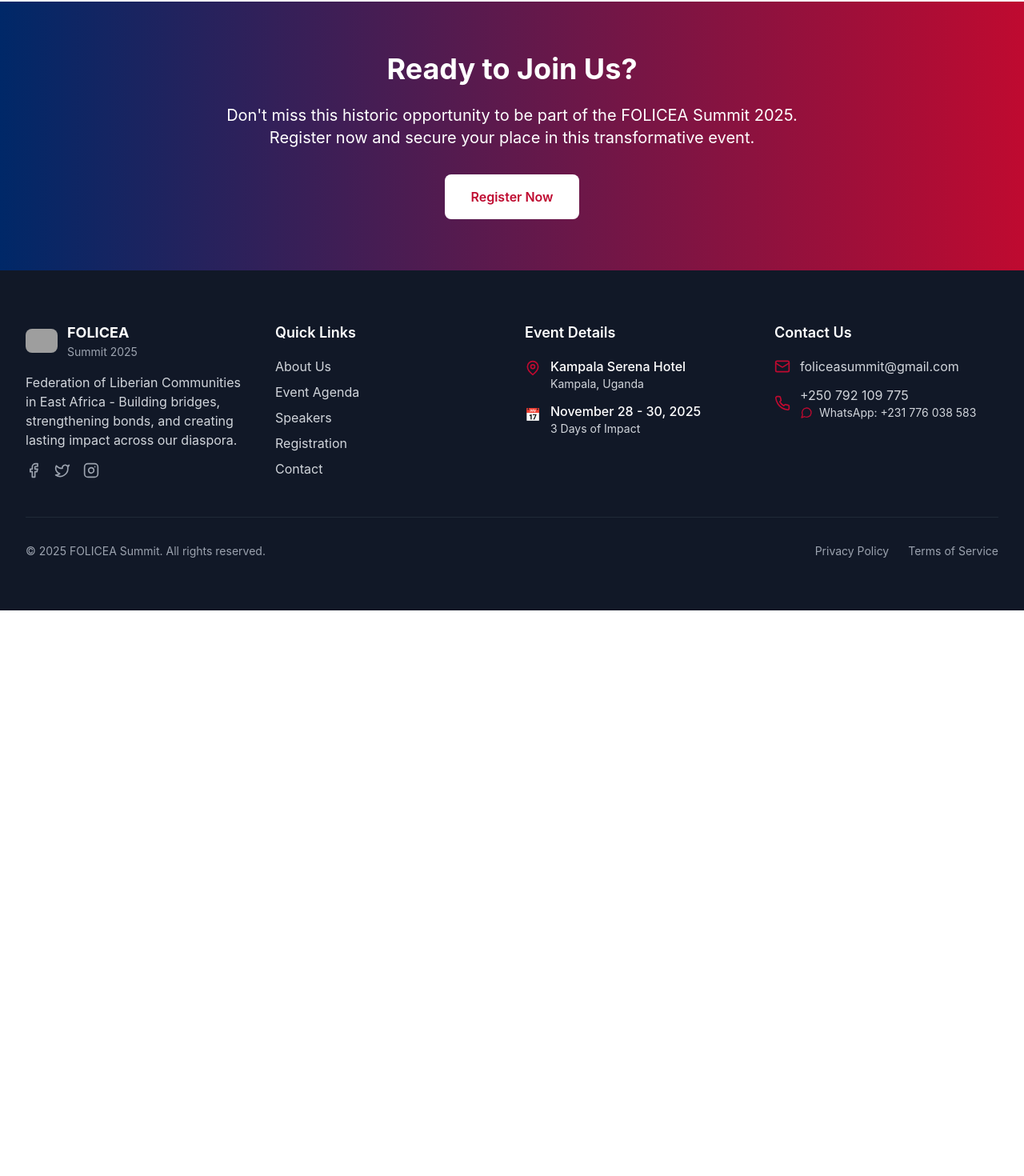
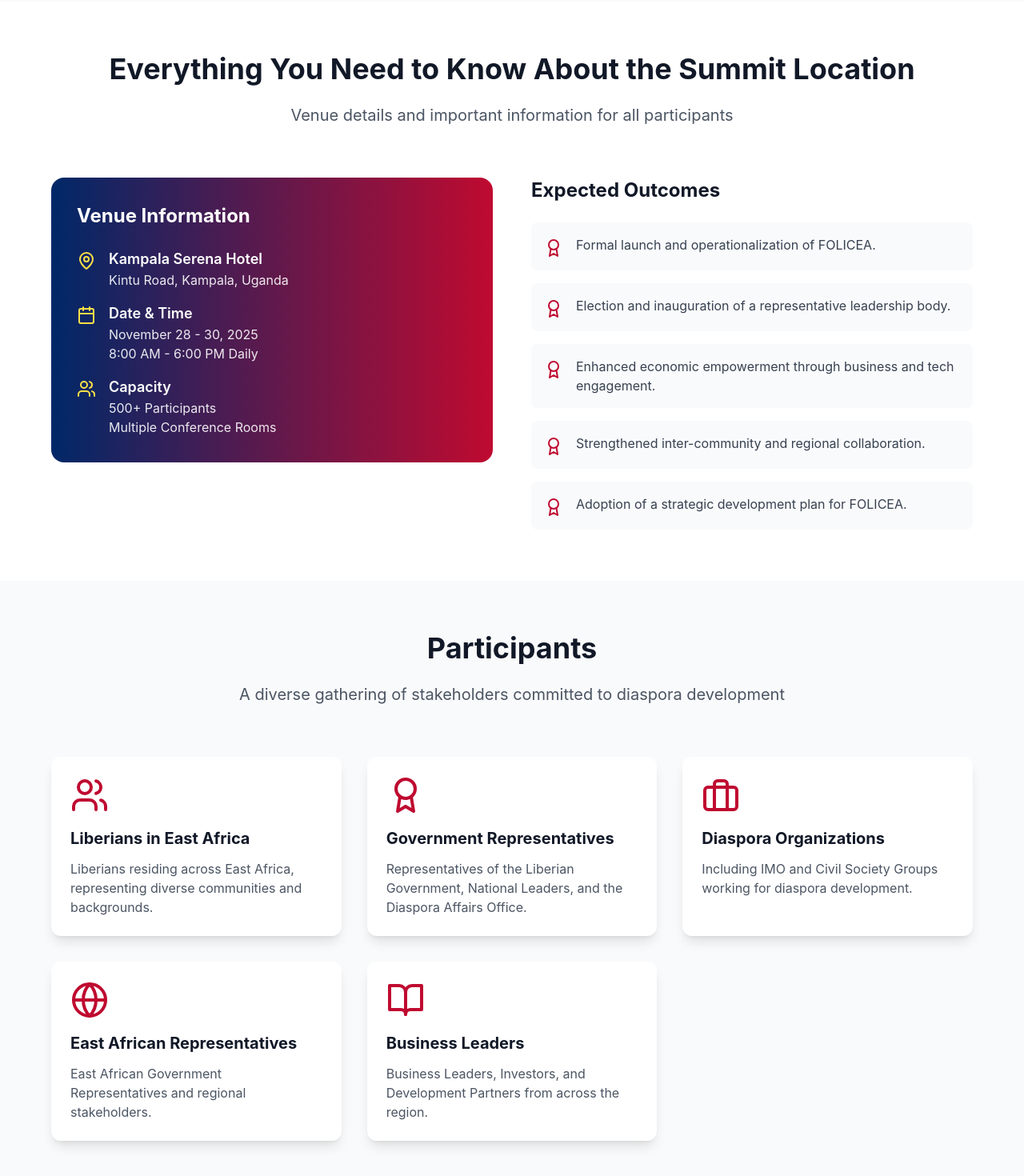
Before and after one commit to foliceasummit/folicea-summit-2025, a Next.js app: page /agenda in a window 1280 px wide. Shown: the part 7640-9110 px from the top of the page at 80% size. Before the commit the page ends 8403 px from the top, so only its background shows below. Built offline with nearby package versions, Linux system fonts and the light colour scheme; grey boxes are pictures that could not be loaded.

Commit message:
Add venue information section with expected outcomes and participants to agenda page

```diff
--- a/pages/agenda.tsx
+++ b/pages/agenda.tsx
@@ -1,7 +1,7 @@
 'use client';
 
 import { motion } from 'framer-motion';
-import { Calendar, Clock, Users, MapPin, BookOpen, Briefcase, Award, Coffee, Utensils } from 'lucide-react';
+import { Calendar, Clock, Users, MapPin, BookOpen, Briefcase, Award, Coffee, Utensils, Globe } from 'lucide-react';
 
 const AgendaPage = () => {
   const agenda = [
@@ -394,6 +394,189 @@
         </div>
       </section>
 
+      {/* Venue Information */}
+      <section className="section-padding bg-white">
+        <div className="container-custom">
+          <motion.div
+            initial={{ opacity: 0, y: 20 }}
+            whileInView={{ opacity: 1, y: 0 }}
+            transition={{ duration: 0.8 }}
+            viewport={{ once: true }}
+            className="text-center mb-16"
+          >
+            <h2 className="text-3xl md:text-4xl font-bold text-gray-900 mb-6">
+              Everything You Need to Know About the Summit Location
+            </h2>
+            <p className="text-xl text-gray-600 max-w-3xl mx-auto">
+              Venue details and important information for all participants
+            </p>
+          </motion.div>
+
+          <div className="grid grid-cols-1 lg:grid-cols-2 gap-12">
+            {/* Venue Details */}
+            <motion.div
+              initial={{ opacity: 0, x: -20 }}
+              whileInView={{ opacity: 1, x: 0 }}
+              transition={{ duration: 0.8 }}
+              viewport={{ once: true }}
+            >
+              <div className="bg-gradient-to-r from-liberian-blue to-liberian-red text-white rounded-2xl p-8">
+                <h3 className="text-2xl font-bold mb-6">Venue Information</h3>
+                <div className="space-y-4">
+                  <div className="flex items-start space-x-4">
+                    <MapPin className="w-6 h-6 text-yellow-300 mt-1 flex-shrink-0" />
+                    <div>
+                      <h4 className="font-semibold text-lg">Kampala Serena Hotel</h4>
+                      <p className="text-white/90">Kintu Road, Kampala, Uganda</p>
+                    </div>
+                  </div>
+                  <div className="flex items-start space-x-4">
+                    <Calendar className="w-6 h-6 text-yellow-300 mt-1 flex-shrink-0" />
+                    <div>
+                      <h4 className="font-semibold text-lg">Date & Time</h4>
+                      <p className="text-white/90">November 28 - 30, 2025</p>
+                      <p className="text-white/90">8:00 AM - 6:00 PM Daily</p>
+                    </div>
+                  </div>
+                  <div className="flex items-start space-x-4">
+                    <Users className="w-6 h-6 text-yellow-300 mt-1 flex-shrink-0" />
+                    <div>
+                      <h4 className="font-semibold text-lg">Capacity</h4>
+                      <p className="text-white/90">500+ Participants</p>
+                      <p className="text-white/90">Multiple Conference Rooms</p>
+                    </div>
+                  </div>
+                </div>
+              </div>
+            </motion.div>
+
+            {/* Expected Outcomes */}
+            <motion.div
+              initial={{ opacity: 0, x: 20 }}
+              whileInView={{ opacity: 1, x: 0 }}
+              transition={{ duration: 0.8 }}
+              viewport={{ once: true }}
+            >
+              <h3 className="text-2xl font-bold text-gray-900 mb-6">Expected Outcomes</h3>
+              <div className="space-y-4">
+                <div className="flex items-start space-x-4 p-4 bg-gray-50 rounded-lg">
+                  <Award className="w-6 h-6 text-liberian-red mt-1 flex-shrink-0" />
+                  <p className="text-gray-700">Formal launch and operationalization of FOLICEA.</p>
+                </div>
+                <div className="flex items-start space-x-4 p-4 bg-gray-50 rounded-lg">
+                  <Award className="w-6 h-6 text-liberian-red mt-1 flex-shrink-0" />
+                  <p className="text-gray-700">Election and inauguration of a representative leadership body.</p>
+                </div>
+                <div className="flex items-start space-x-4 p-4 bg-gray-50 rounded-lg">
+                  <Award className="w-6 h-6 text-liberian-red mt-1 flex-shrink-0" />
+                  <p className="text-gray-700">Enhanced economic empowerment through business and tech engagement.</p>
+                </div>
+                <div className="flex items-start space-x-4 p-4 bg-gray-50 rounded-lg">
+                  <Award className="w-6 h-6 text-liberian-red mt-1 flex-shrink-0" />
+                  <p className="text-gray-700">Strengthened inter-community and regional collaboration.</p>
+                </div>
+                <div className="flex items-start space-x-4 p-4 bg-gray-50 rounded-lg">
+                  <Award className="w-6 h-6 text-liberian-red mt-1 flex-shrink-0" />
+                  <p className="text-gray-700">Adoption of a strategic development plan for FOLICEA.</p>
+                </div>
+              </div>
+            </motion.div>
+          </div>
+        </div>
+      </section>
+
+      {/* Participants Section */}
+      <section className="section-padding bg-gray-50">
+        <div className="container-custom">
+          <motion.div
+            initial={{ opacity: 0, y: 20 }}
+            whileInView={{ opacity: 1, y: 0 }}
+            transition={{ duration: 0.8 }}
+            viewport={{ once: true }}
+            className="text-center mb-16"
+          >
+            <h2 className="text-3xl md:text-4xl font-bold text-gray-900 mb-6">
+              Participants
+            </h2>
+            <p className="text-xl text-gray-600 max-w-3xl mx-auto">
+              A diverse gathering of stakeholders committed to diaspora development
+            </p>
+          </motion.div>
+
+          <div className="grid grid-cols-1 md:grid-cols-2 lg:grid-cols-3 gap-8">
+            <motion.div
+              initial={{ opacity: 0, y: 20 }}
+              whileInView={{ opacity: 1, y: 0 }}
+              transition={{ duration: 0.6, delay: 0.1 }}
+              viewport={{ once: true }}
+              className="bg-white rounded-xl p-6 shadow-lg hover:shadow-xl transition-shadow duration-300"
+            >
+              <div className="text-liberian-red mb-4">
+                <Users className="w-12 h-12" />
+              </div>
+              <h3 className="text-xl font-bold text-gray-900 mb-3">Liberians in East Africa</h3>
+              <p className="text-gray-600">Liberians residing across East Africa, representing diverse communities and backgrounds.</p>
+            </motion.div>
+
+            <motion.div
+              initial={{ opacity: 0, y: 20 }}
+              whileInView={{ opacity: 1, y: 0 }}
+              transition={{ duration: 0.6, delay: 0.2 }}
+              viewport={{ once: true }}
+              className="bg-white rounded-xl p-6 shadow-lg hover:shadow-xl transition-shadow duration-300"
+            >
+              <div className="text-liberian-red mb-4">
+                <Award className="w-12 h-12" />
+              </div>
+              <h3 className="text-xl font-bold text-gray-900 mb-3">Government Representatives</h3>
+              <p className="text-gray-600">Representatives of the Liberian Government, National Leaders, and the Diaspora Affairs Office.</p>
+            </motion.div>
+
+            <motion.div
+              initial={{ opacity: 0, y: 20 }}
+              whileInView={{ opacity: 1, y: 0 }}
+              transition={{ duration: 0.6, delay: 0.3 }}
+              viewport={{ once: true }}
+              className="bg-white rounded-xl p-6 shadow-lg hover:shadow-xl transition-shadow duration-300"
+            >
+              <div className="text-liberian-red mb-4">
+                <Briefcase className="w-12 h-12" />
+              </div>
+              <h3 className="text-xl font-bold text-gray-900 mb-3">Diaspora Organizations</h3>
+              <p className="text-gray-600">Including IMO and Civil Society Groups working for diaspora development.</p>
+            </motion.div>
+
+            <motion.div
+              initial={{ opacity: 0, y: 20 }}
+              whileInView={{ opacity: 1, y: 0 }}
+              transition={{ duration: 0.6, delay: 0.4 }}
+              viewport={{ once: true }}
+              className="bg-white rounded-xl p-6 shadow-lg hover:shadow-xl transition-shadow duration-300"
+            >
+              <div className="text-liberian-red mb-4">
+                <Globe className="w-12 h-12" />
+              </div>
+              <h3 className="text-xl font-bold text-gray-900 mb-3">East African Representatives</h3>
+              <p className="text-gray-600">East African Government Representatives and regional stakeholders.</p>
+            </motion.div>
+
+            <motion.div
+              initial={{ opacity: 0, y: 20 }}
+              whileInView={{ opacity: 1, y: 0 }}
+              transition={{ duration: 0.6, delay: 0.5 }}
+              viewport={{ once: true }}
+              className="bg-white rounded-xl p-6 shadow-lg hover:shadow-xl transition-shadow duration-300"
+            >
+              <div className="text-liberian-red mb-4">
+                <BookOpen className="w-12 h-12" />
+              </div>
+              <h3 className="text-xl font-bold text-gray-900 mb-3">Business Leaders</h3>
+              <p className="text-gray-600">Business Leaders, Investors, and Development Partners from across the region.</p>
+            </motion.div>
+          </div>
+        </div>
+      </section>
+
       {/* Call to Action */}
       <section className="section-padding bg-gradient-to-r from-liberian-blue to-liberian-red">
         <div className="container-custom">
```
